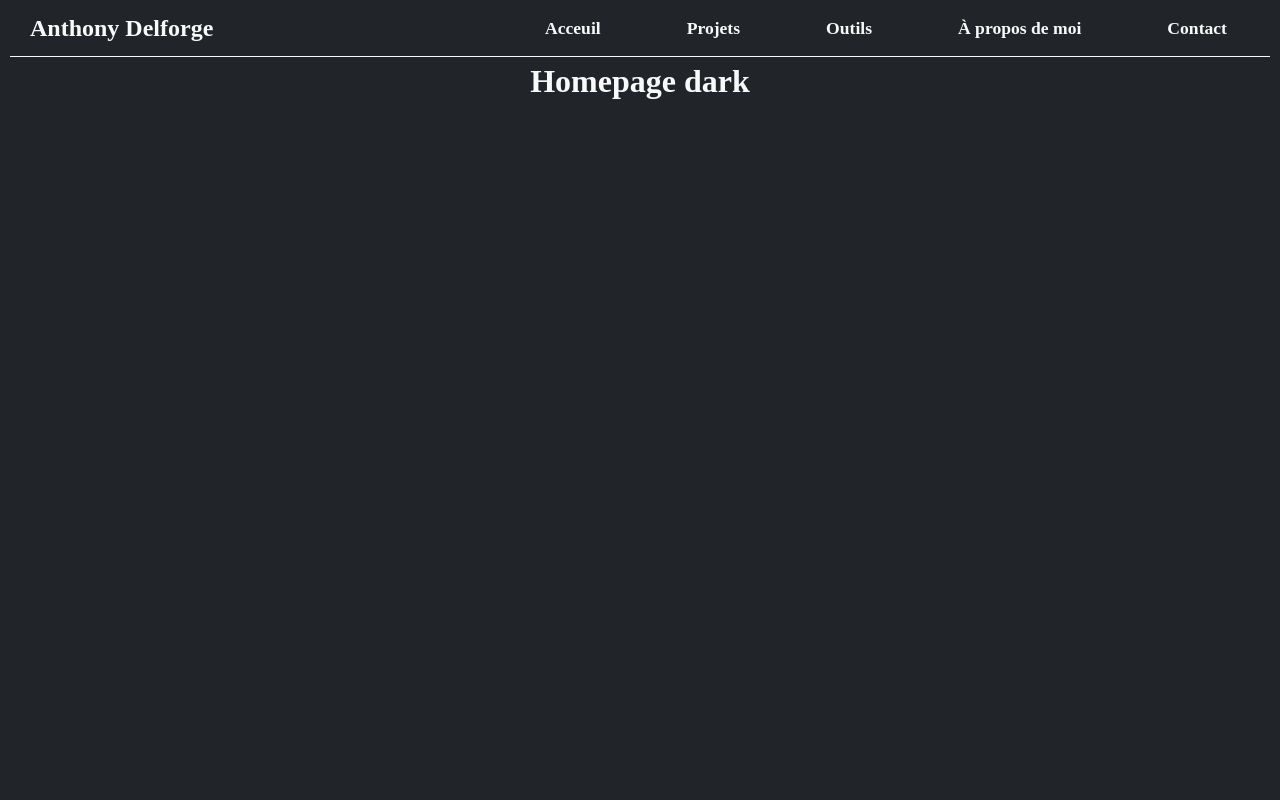
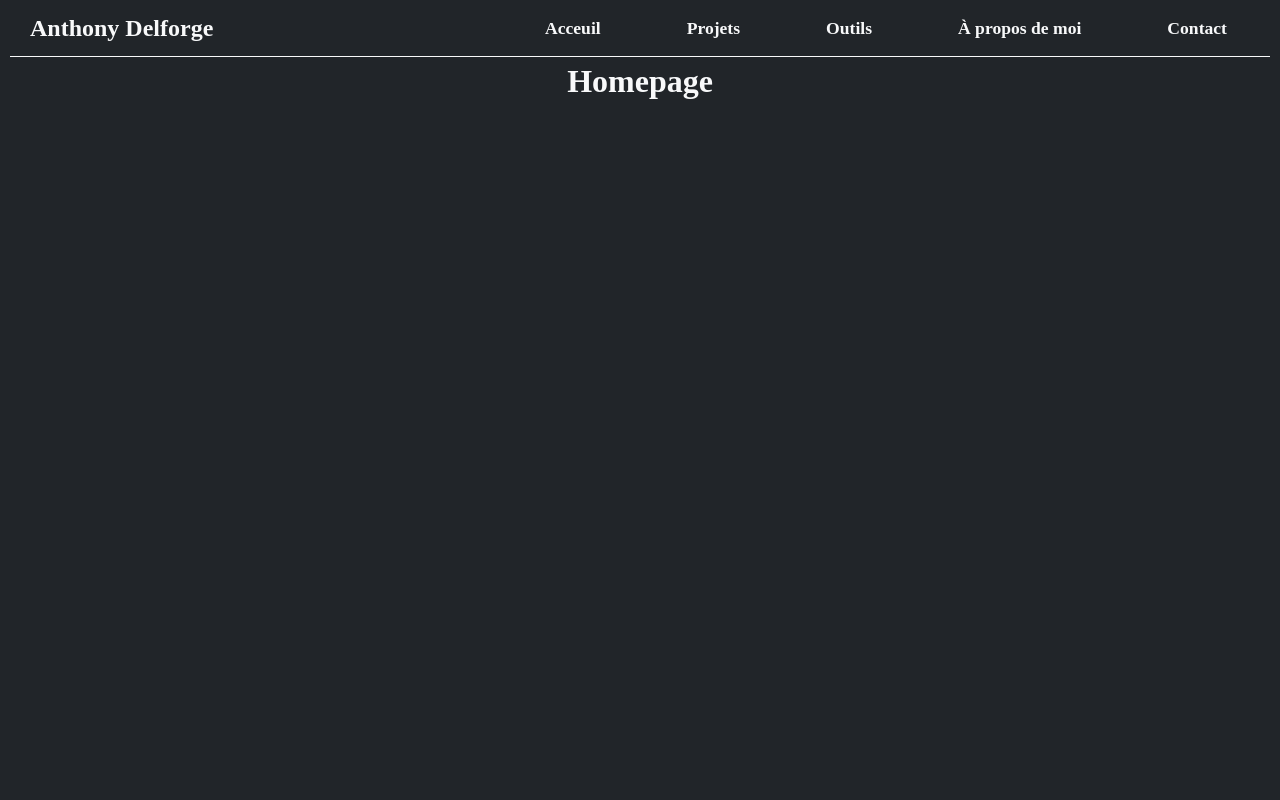
Before and after one commit to AnthonyDWeb/portfolio2, a React (Create React App) app: page / in a window 1280 px wide. Shown: the top 800 px of the page. Built offline with nearby package versions, Linux system fonts and the light colour scheme.

Commit message:
fix link konexio formation

```diff
--- a/src/pages/about_me.jsx
+++ b/src/pages/about_me.jsx
@@ -25,7 +25,7 @@ export default function AboutMe() {
         </p>
         <br />
         <p> J'ai ensuite poursuivi entre Mai 2021 et Octobre 2021 avec une formation de
-          <a target="_blank" rel="noreferrer" className='redirect link' href="https://www.konexio.eu/index.html">Konexio</a> intitulé <a target="_blank" rel="noreferrer" className='formation link' href="https://www.konexio.eu/competences-code.html">Développeur Web et Mobile Fullstack</a>,
+          <a target="_blank" rel="noreferrer" className='redirect link' href="https://www.konexio.eu/index.html">Konexio</a> intitulé <a target="_blank" rel="noreferrer" className='formation link' href="https://www.konexio.eu/formation-developpeur-web">Développeur Web et Mobile Fullstack</a>,
           celle-ci ayant pour but de professionnaliser ses apprenants à travers une formations complète et très intense à laquelle j'ai continué avec un stage de 6 mois chez
           <a target="_blank" rel="noreferrer" className='redirect link' href="https://www.orchestra.eu/">Orchestra</a>.
         </p>
--- a/src/pages/homepage.jsx
+++ b/src/pages/homepage.jsx
@@ -1,6 +1,5 @@
 // LIBRARY //
-import React, { useContext } from 'react';
-import { ThemeContext } from '../contexts/theme';
+import React from 'react';
 // STYLE //
 // CONTEXT //
 // PAGE //
@@ -8,11 +7,10 @@ import { ThemeContext } from '../contexts/theme';
 // OTHER //
 
 export default function Homepage() {
-  const { theme, setTheme } = useContext(ThemeContext);
 
   return (
     <div id='homepage' className='page'>
-      <h1 onClick={() => setTheme(theme === "dark" ? "light" : "dark")} className={theme}>Homepage {theme}</h1>
+      <h1>Homepage</h1>
     </div>
   )
 }
```
